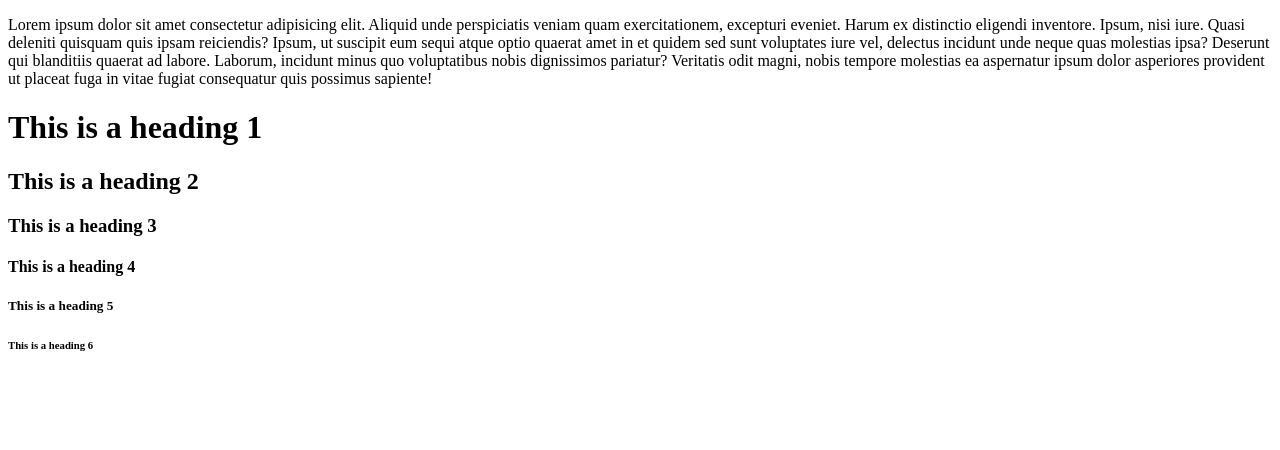
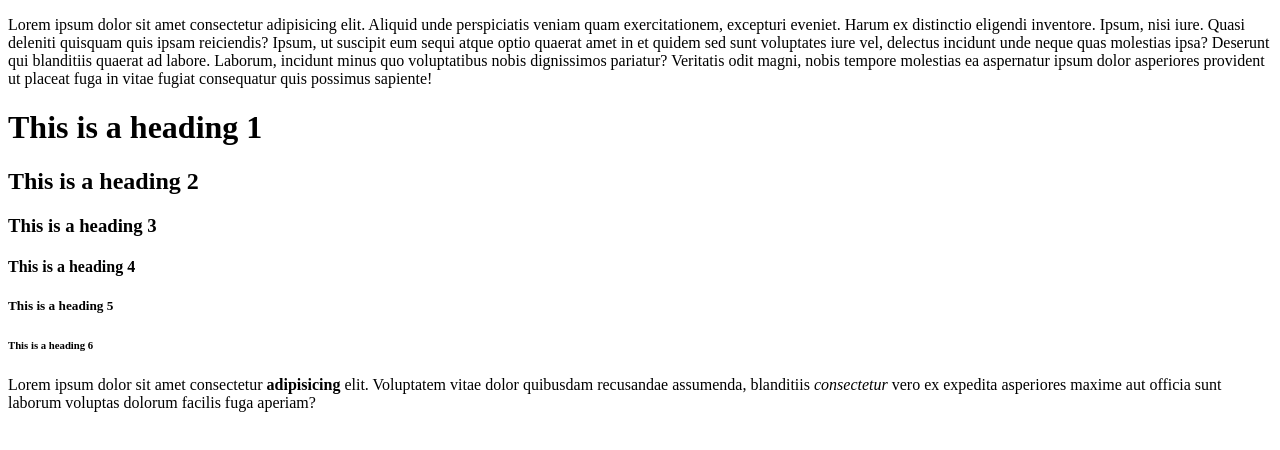
Before and after one commit to mvz-theFluffyStache/html_basics, a plain HTML site: page index.html in a window 1280 px wide. Drawn offline with Linux system fonts and the light colour scheme.

Commit message:
Added Paragraph to show how strong and em elements work to emphsise text

```diff
--- a/index.html
+++ b/index.html
@@ -36,6 +36,7 @@
      <!-- Headings in 6 different levels -->
       <!-- Each level should follow the last, don't go from h2 to h5, use css to style but numbers to sort information in documents -->
     <!-- Text emphasis -->
+     <p>Lorem ipsum dolor sit amet consectetur <strong>adipisicing</strong> elit. Voluptatem vitae dolor quibusdam recusandae assumenda, blanditiis <em>consectetur</em> vero ex expedita asperiores maxime aut officia sunt laborum voluptas dolorum facilis fuga aperiam?</p>
     <!-- nested elements -->
  </body>
  </html>
```
